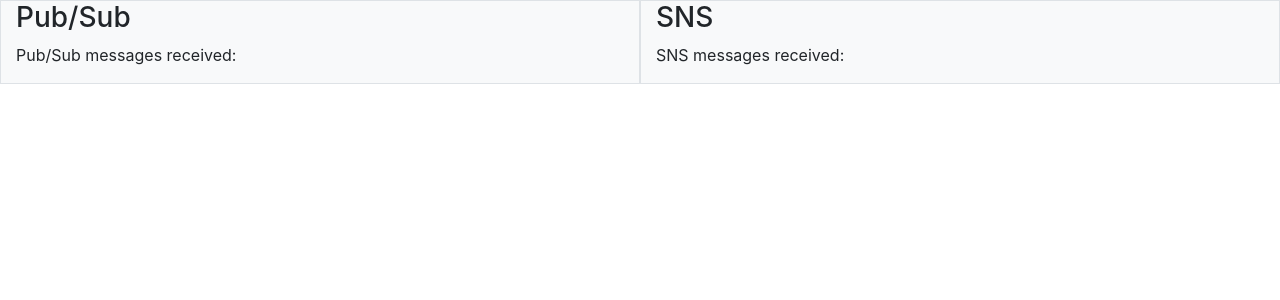
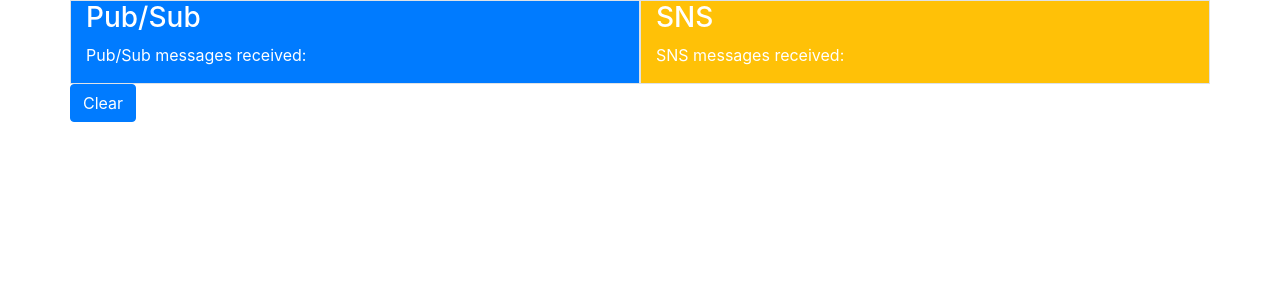
Before and after one commit to samos123/multi-cloud-messaging, a Flask app: page / in a window 1280 px wide. Shown: the top 300 px of the page. Run offline with Flask 2, Linux system fonts and the light colour scheme; some libraries are stand-ins or nearby versions.

Commit message:
Add clear and extract image for gcs events

```diff
--- a/frontend/app.py
+++ b/frontend/app.py
@@ -3,7 +3,7 @@ import json
 import logging
 import os
 
-from flask import current_app, Flask, render_template, request
+from flask import current_app, Flask, render_template, request, redirect
 from google.cloud import pubsub_v1
 import requests
 
@@ -29,6 +29,18 @@ def index():
     return 'OK', 200
 
 
+@app.route('/clear', methods=['GET', 'POST'])
+def clear():
+    PUBSUB_MESSAGES.clear()
+    SNS_MESSAGES.clear()
+    return redirect("/", code=302)
+
+def extract_image(message):
+    mj = json.loads(message)
+    img = mj['mediaLink']
+    return img
+
+
 @app.route('/pubsub/push', methods=['POST'])
 def pubsub_push():
     if (request.args.get('token', '') !=
@@ -39,7 +51,7 @@ def pubsub_push():
     payload = base64.b64decode(envelope['message']['data'])
 
     print("Got Pub/Sub message: ", payload)
-    PUBSUB_MESSAGES.append(payload)
+    PUBSUB_MESSAGES.append(extract_image(payload))
 
     return 'OK', 200
 
@@ -63,7 +75,7 @@ def sns():
 
     if hdr == 'Notification':
         print("Appending SNS message", js["Message"])
-        SNS_MESSAGES.append(js['Message'])
+        SNS_MESSAGES.append(extract_image(js['Message']))
 
     return 'OK\n'
 
--- a/frontend/templates/index.html
+++ b/frontend/templates/index.html
@@ -9,27 +9,30 @@
     <link href="https://stackpath.bootstrapcdn.com/bootstrap/4.3.1/css/bootstrap.min.css" rel="stylesheet" integrity="sha384-ggOyR0iXCbMQv3Xipma34MD+dH/1fQ784/j6cY/iJTQUOhcWr7x9JvoRxT2MZw1T" crossorigin="anonymous">
 </head>
 <body>
-<div class="container-fluid">
+<div class="container">
   <div class="row">
-    <div class="col border bg-light">
+    <div class="col border bg-primary text-white">
       <h3>Pub/Sub</h3>
       <p>Pub/Sub messages received:</p>
       <ul>
         {% for message in pubsub_messages: %}
-          <li>{{message}}</li>
+        <img src="{{message}}" class="img-fluid">
         {% endfor %}
       </ul>
     </div>
-    <div class="col border bg-light">
+    <div class="col border bg-warning text-white">
       <h3>SNS</h3>
       <p>SNS messages received:</p>
       <ul>
         {% for message in sns_messages: %}
-          <li>{{message}}</li>
+        <img src="{{message}}" class="img-fluid">
         {% endfor %}
       </ul>
 
     </div>
+  </div>
+  <div class="row">
+    <a class="btn btn-primary" href="/clear" role="button">Clear</a>
   </div>
 </div>
 <!-- jQuery first, then Popper.js, then Bootstrap JS -->
```
